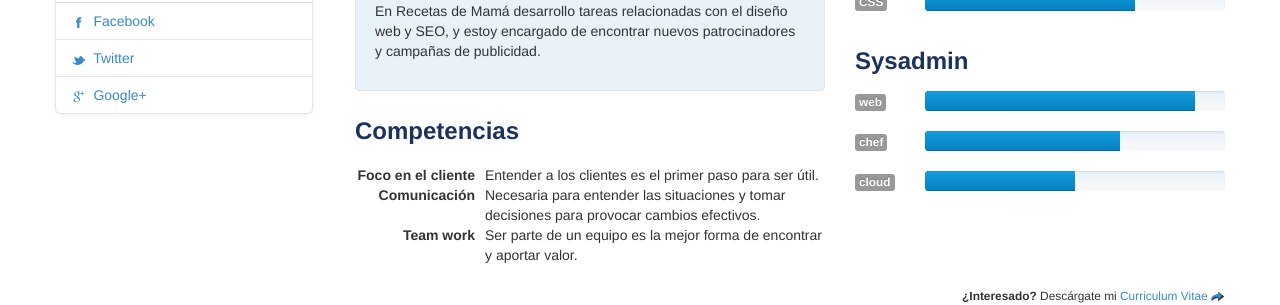
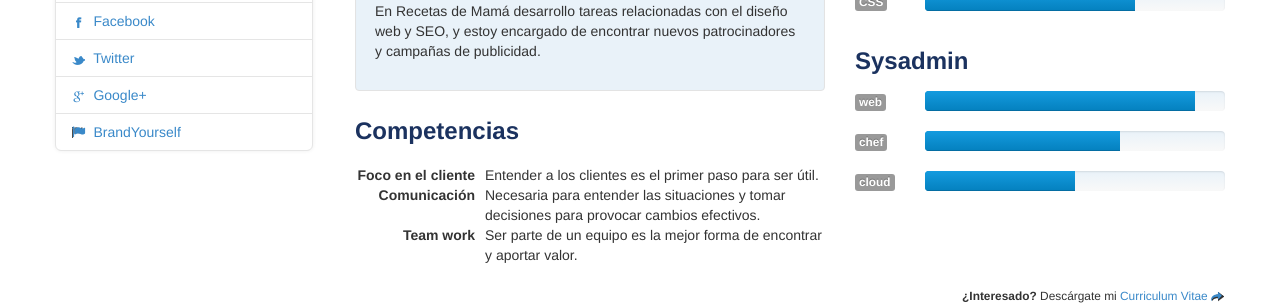
Before and after one commit to fjuan/fjuan.github.com, a Jekyll site: the page built from index.html, in a window 1280 px wide and 900 px high, scrolled down 538 px. Shown: the part 434-739 px from the top of the window. Built offline with Jekyll 4.4.1, drawn with Linux system fonts in a browser that asks for light colours; nearby versions of some CDN libraries.

Commit message:
add brandyourself links

```diff
--- a/english/index.html
+++ b/english/index.html
@@ -22,6 +22,7 @@ lang: en
   			<li><a href="http://www.facebook.com/fjuan" title="Follow me on Facebook"><i class="icon-facebook"></i> Facebook</a></li>
   			<li><a href="http://twitter.com/fjuan" title="Follow me on Twitter"><i class="icon-twitter"></i> Twitter</a></li>
   			<li><a href="https://plus.google.com/104782495138465721458/" title="Follow me on Google Plus"><i class="icon-google-plus"></i> Google+</a></li>
+        <li><a href="http://franciscodejuan.brandyourself.com/" title="Follow my profile at brandyourself.com"><i class="icon-flag"></i> BrandYourself</a></li>
       </ul>
     </div> <!-- span3 -->
     <div class="span9">
--- a/index.html
+++ b/index.html
@@ -17,11 +17,12 @@ lang: es
         <li class="nav-header">Idiomas</li>
         <li><a href="/english">English</a></li>
         <li class="nav-header">Ponte en contacto</li>
-          <li><a href="https://github.com/fjuan" title="Follow me on GitHub"><i class="icon-github"></i> GitHub</a></li>
-    			<li><a href="http://www.linkedin.com/in/franciscodejuan" title="Follow me on LinkedIn"><i class="icon-linkedin"></i> Linkedin</a></li>
-    			<li><a href="http://www.facebook.com/fjuan" title="Follow me on Facebook"><i class="icon-facebook"></i> Facebook</a></li>
-    			<li><a href="http://twitter.com/fjuan" title="Follow me on Twitter"><i class="icon-twitter"></i> Twitter</a></li>
-    			<li><a href="https://plus.google.com/104782495138465721458/" title="Follow me on Google Plus"><i class="icon-google-plus"></i> Google+</a></li>
+        <li><a href="https://github.com/fjuan" title="Sigueme en GitHub"><i class="icon-github"></i> GitHub</a></li>
+  			<li><a href="http://www.linkedin.com/in/franciscodejuan" title="Sigueme en LinkedIn"><i class="icon-linkedin"></i> Linkedin</a></li>
+  			<li><a href="http://www.facebook.com/fjuan" title="Sigueme en Facebook"><i class="icon-facebook"></i> Facebook</a></li>
+  			<li><a href="http://twitter.com/fjuan" title="Sigueme en Twitter"><i class="icon-twitter"></i> Twitter</a></li>
+        <li><a href="https://plus.google.com/104782495138465721458/" title="Sigueme en Google Plus"><i class="icon-google-plus"></i> Google+</a></li>
+  			<li><a href="http://franciscodejuan.brandyourself.com/" title="Mi perfil en brandyourself.com"><i class="icon-flag"></i> BrandYourself</a></li>
       </ul>
     </div> <!-- span3 -->
     <div class="span9">
```
Lines whose indentation alone changed are shown as unchanged.
